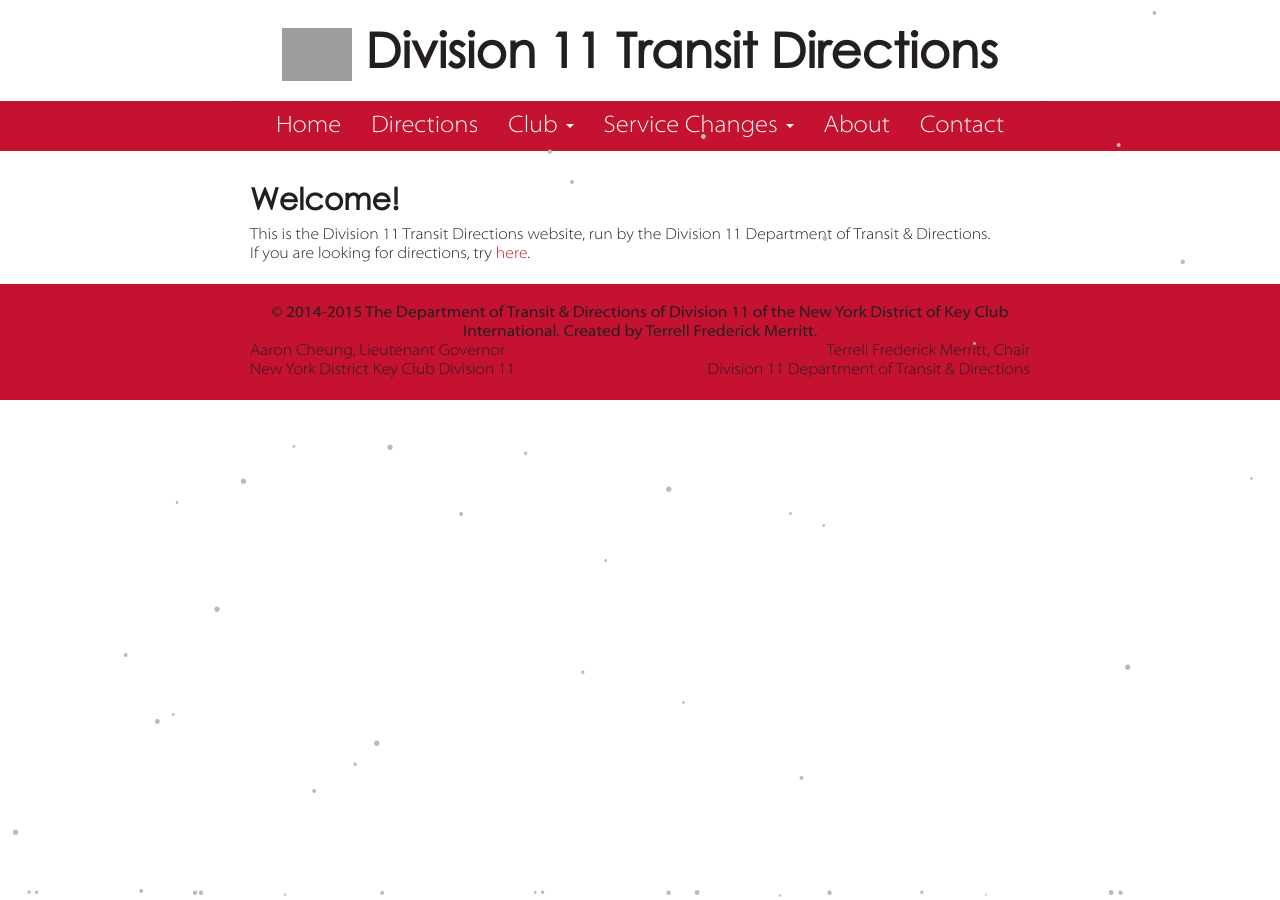
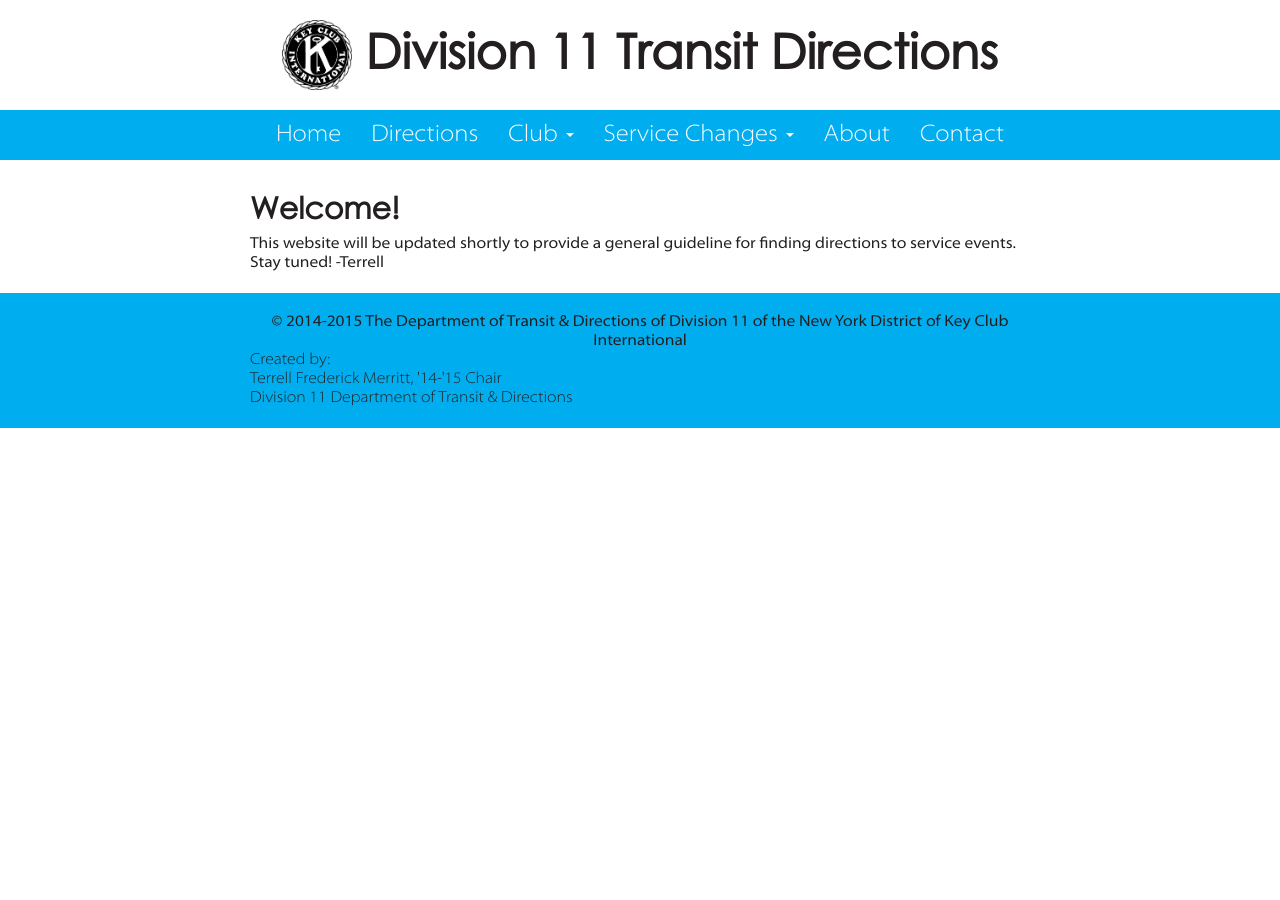
Before and after one commit to d11directions/d11directions.github.io, a Jekyll site: the page built from index.html, in a window 1280 px wide. Built offline with Jekyll 4.4.1, drawn with Linux system fonts in a browser that asks for light colours; grey boxes are pictures that could not be loaded.

```diff
--- a/_includes/footer.html
+++ b/_includes/footer.html
@@ -1,8 +1,7 @@
 <div id="footer_wrap" class="outer">
   <footer class="inner" style="text-align: center;">
-      <p class="no_link_color"><strong>&copy; 2014-2015 The Department of Transit &amp; Directions of <a href="http://nydkc11.org">Division 11 of the New York District of Key Club International</a>. Created by Terrell Frederick Merritt.</strong><br></p>
-      <div id="footer_left">Aaron Cheung, Lieutenant Governor<br>New York District Key Club Division 11</div>
-      <div id="footer_right">Terrell Frederick Merritt, Chair<br>Division 11 Department of Transit &amp; Directions</div>
+      <p class="no_link_color"><strong>&copy; 2014-2015 The Department of Transit &amp; Directions of <a href="http://nydkc11.org">Division 11 of the New York District of Key Club International</a></strong><br></p>
+      <div id="footer_left">Created by:<br>Terrell Frederick Merritt, '14-'15 Chair<br>Division 11 Department of Transit &amp; Directions</div>
       <div class="clear"></div>
   </footer>
 </div>
--- a/_layouts/default.html
+++ b/_layouts/default.html
@@ -11,18 +11,16 @@
   {% endif %}
   <link rel="stylesheet" type="text/css" media="screen" href="/css/bootstrap.min.css">
   <link rel="stylesheet" type="text/css" media="screen" href="/css/main.css">
-  <link rel="stylesheet" type="text/css" media="screen" href="/css/valentines2015.css"> <!-- Valentine's Day 2015 -->
   <link rel="shortcut icon" type="image/x-icon" href="/favicon.ico">
   <script src="/js/jquery-1.11.1.min.js"></script>
   <script src="/js/bootstrap.min.js"></script>
-  <script src="/js/snowstorm.min.js"></script>
   <title>{% unless page.url =='/index.html' %}{{ page.title }} | {% endunless %}Division 11 Transit Directions</title>
 </head>
 
 <body>
 <div id="header_wrap" class="outer">
   <header class="inner">
-    <!--<img id="logo" src="/resources/KeyClubSealBW.png">--><img id="logo" src="http://upload.wikimedia.org/wikipedia/commons/thumb/e/ed/Wiki_Eurovision_Heart_%28Infobox%29.svg/200px-Wiki_Eurovision_Heart_%28Infobox%29.svg.png"> D<span class="header-abbr">ivision </span>11 <span class="header-abbr">Transit </span>Directions
+    <img id="logo" src="/resources/KeyClubSealBW.png"> D<span class="header-abbr">ivision </span>11 <span class="header-abbr">Transit </span>Directions
   </header>
 </div>
 
--- a/index.html
+++ b/index.html
@@ -3,5 +3,5 @@ layout: default
 title: Division 11 Transit Directions
 ---
     <h2>Welcome!</h2>
-    <p>This is the Division 11 Transit Directions website, run by the Division 11 Department of Transit &amp; Directions.</p>
-    <p>If you are looking for directions, try <a href="/directions/">here</a>.</p>
+    <p><strong>This website will be updated shortly to provide a general guideline for finding directions
+       to service events. Stay tuned! -Terrell</strong></p>
```
